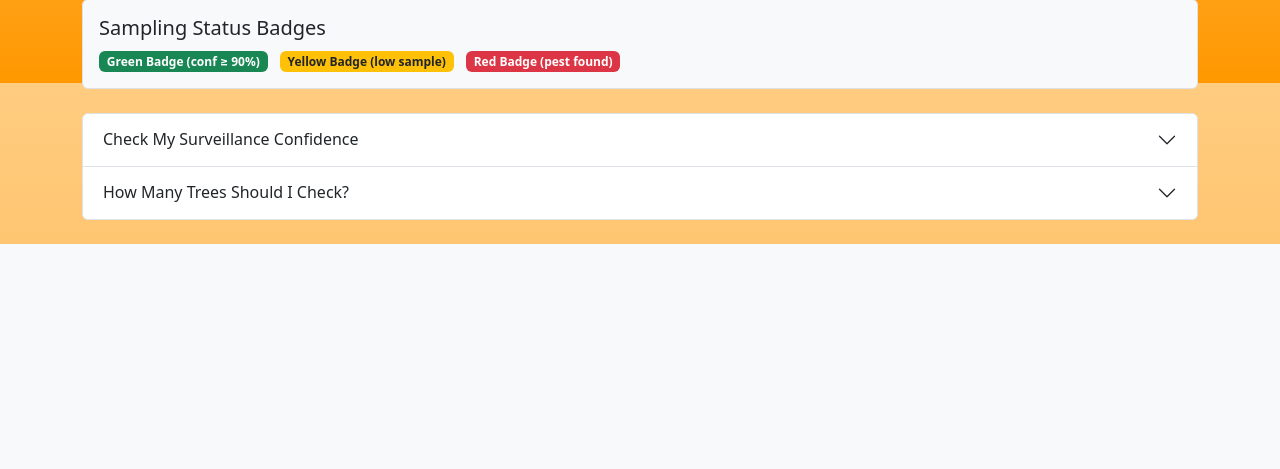
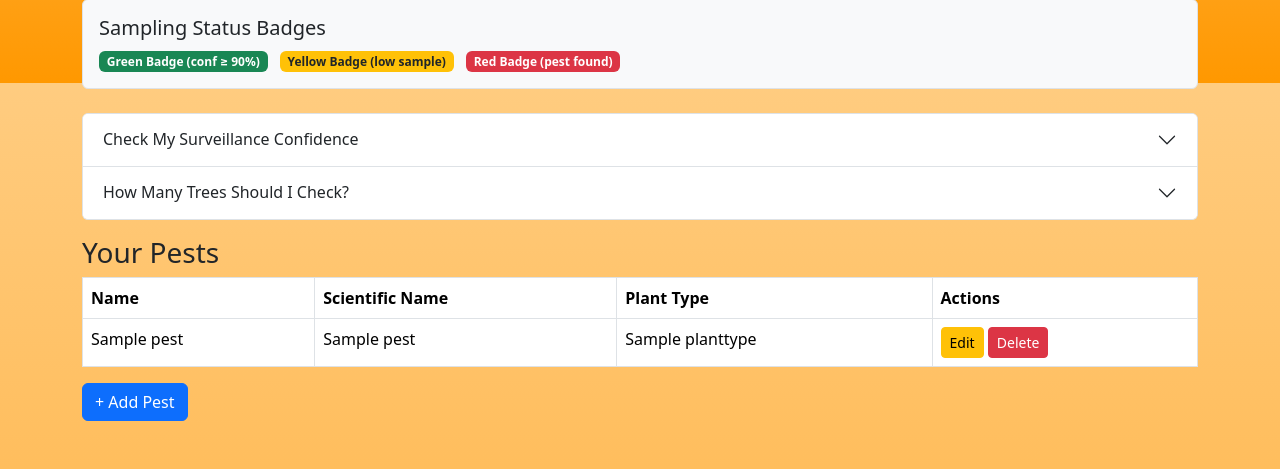
Before and after one commit to HoustonMichaelVaughn/HIT237, a Django app: page /growers/profile/ in a window 1280 px wide. Shown: the part 717-1186 px from the top of the page. Before the commit the page ends 961 px from the top, so only its background shows below. Run offline with Django 5.2, Linux system fonts and the light colour scheme; a user stored in the database is signed in; tables that the repository leaves empty hold one stand-in row (values such as "Sample post"); some libraries are stand-ins or nearby versions.

Commit message:
Custom pests created.

```diff
--- a/growers/templates/growers/profile.html
+++ b/growers/templates/growers/profile.html
@@ -182,6 +182,30 @@
       </div>
     </div>
   </div>
+
+  <!-- Pests Table -->
+  <h3>Your Pests</h3>
+  <table class="table table-bordered table-hover">
+    <thead>
+      <tr><th>Name</th><th>Scientific Name</th><th>Plant Type</th><th>Actions</th></tr>
+    </thead>
+    <tbody>
+      {% for pest in pests %}
+      <tr>
+        <td>{{ pest.name }}</td>
+        <td>{{ pest.scientific_name }}</td>
+        <td>{{ pest.plant_type.name }}</td>
+        <td>
+          <a href="{% url 'edit_pest' pest.pk %}" class="btn btn-sm btn-warning">Edit</a>
+          <a href="{% url 'delete_pest' pest.pk %}" class="btn btn-sm btn-danger">Delete</a>
+        </td>
+      </tr>
+      {% empty %}
+      <tr><td colspan="4">No pests added yet.</td></tr>
+      {% endfor %}
+    </tbody>
+  </table>
+  <a href="{% url 'create_pest' %}" class="btn btn-primary mb-4 me-2">+ Add Pest</a>
 </div>
 
 <!-- HTMX for AJAX -->
--- a/growers/views.py
+++ b/growers/views.py
@@ -92,6 +92,10 @@ def profile_view(request):
     # E) Only show the first 5 in the Recent Pest Checks table
     recent_pest_checks = filtered_checks[:5]
 
+    # Fetch all pests for display in dashboard
+    from mango_pests.models import Pest
+    pests = Pest.objects.all()
+
     # F) Two separate forms with prefixes (for the calculators)
     form        = PestSelectionForm(request.POST or None, prefix='surv')
     sample_form = SampleSizeForm(request.POST or None, prefix='sample')
@@ -144,4 +148,5 @@ def profile_view(request):
         "surveillance_result": surveillance_result,
         "sample_form":         sample_form,
         "sample_size_result":  sample_size_result,
+        "pests":               pests,
     })
--- a/mango_pests/urls.py
+++ b/mango_pests/urls.py
@@ -14,15 +14,15 @@ urlpatterns = [
     ),
     path("references/", views.ReferencesView.as_view(), name="references"),
     path("pest/new/", views.create_pest, name="create_pest"),
-    path("pest/<int:pk>/edit/", views.edit_pest, name="edit_pest"),
-    path("pest/<int:pk>/delete/", views.delete_pest, name="delete_pest"),
+    path("pest/<int:pk>/edit/", views.PestUpdateView.as_view(), name="edit_pest"),
+    path("pest/<int:pk>/delete/", views.PestDeleteView.as_view(), name="delete_pest"),
     path("farmblock/new/", views.add_farm_block, name="add_farm_block"),
     path("pestcheck/new/", views.create_pest_check, name="create_pest_check"),
     path("pestcheck/<int:pk>/edit/", views.PestCheckUpdateView.as_view(), name="edit_pest_check"),
     path("pestcheck/<int:pk>/delete/", views.PestCheckDeleteView.as_view(), name="delete_pest_check"),
     path("farmblock/<int:pk>/edit/", views.FarmBlockUpdateView.as_view(), name="edit_farm_block"),
     path("farmblock/<int:pk>/delete/", views.FarmBlockDeleteView.as_view(), name="delete_farm_block"),
-    #path("surveillance/summary/", summary_view, name="surveillance-summary"),
+    path("surveillance/summary/", summary_view, name="surveillance-summary"),
     path('ajax/confidence/', views.ajax_confidence_result, name='confidence_check'),
     path('ajax/sample/', views.ajax_sample_result, name='sample_check'),
 ]
```
Also changed, not shown: mango_pests/views.py (+27 -46 lines).
